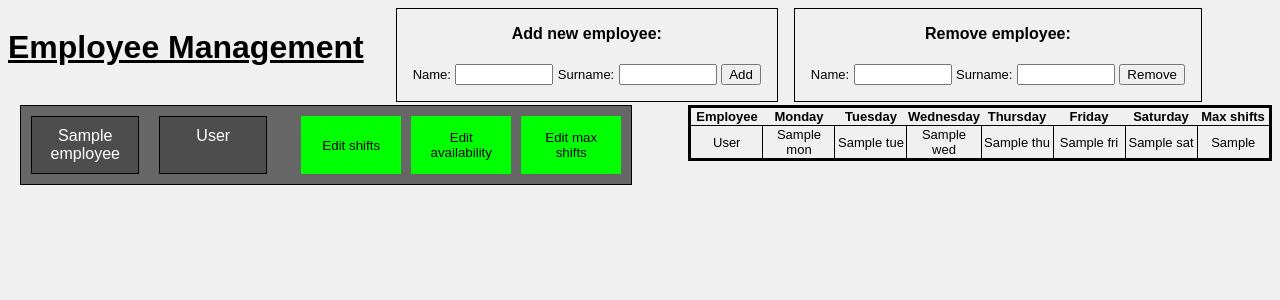
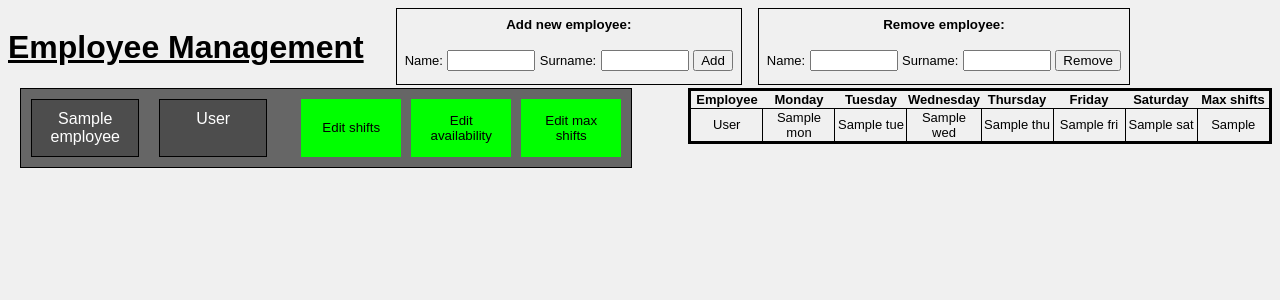
Before and after one commit to m1k0103/rota-maker, a Flask app: template chippy_rota/templates/index.html in a window 1280 px wide. Shown: the top 300 px of the page. Run offline with Flask 3, Linux system fonts and the light colour scheme; the template is opened without the code that fills it: most values are stand-ins (such as "Sample title", 1, 10 or a date in 2020); parts of the project's set-up code (start-up, migrations or seed data) failed here and were passed over.

Commit message:
style update

```diff
--- a/chippy_rota/static/style.css
+++ b/chippy_rota/static/style.css
@@ -129,34 +129,35 @@ button:hover {
     border: 1px black solid;
     margin-left: 2em;
     margin-bottom: 3px;
-    padding: 1em;
+    padding: 0.5em;
 }
 .make-employee-title{
     text-align: center;
     margin-top: 0;
+    font-size: smaller;
 }
 .make-employee-labels{
     font-size: small;
 }
 .make-employee-input{
-    width: 90px;
+    width: 80px;
 }
 .delete-employee-container{
     border: 1px black solid;
     margin-left: 1em;
     margin-bottom: 3px;
-    padding: 1em;
-
+    padding: 0.5em;
 }
 .delete-employee-title{
     text-align: center;
     margin-top: 0;
+    font-size: smaller;
 }
 .delete-employee-labels{
     font-size: small;
 }
 .delete-employee-input{
-    width: 90px;
+    width: 80px;
 }
 .availability-table-container{
     display: flex;
```
